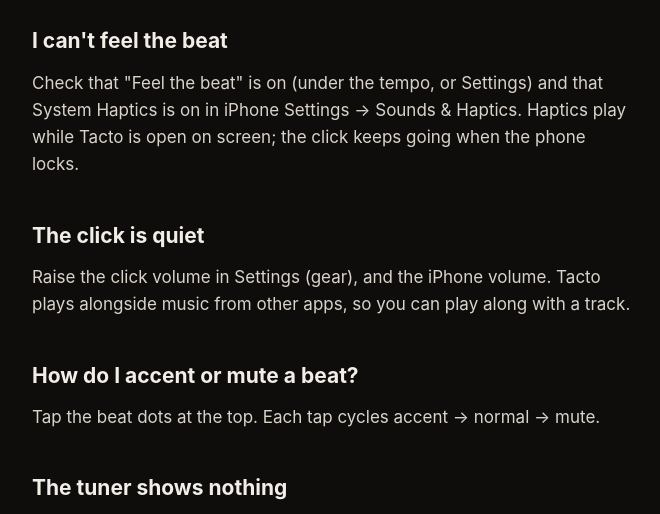
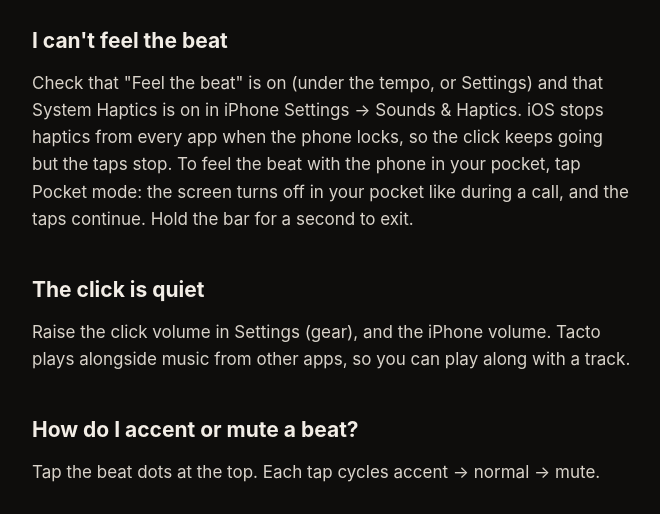
Before and after one commit to zhuhuihuihui/tacto-site, a plain HTML site: page support.html in a window 1280 px wide. Shown: the part 215-729 px from the top of the page, without its empty margins (308-968 px from the left). Drawn offline with Linux system fonts and the light colour scheme.

Commit message:
Support: explain haptics when locked and Pocket mode

```diff
--- a/support.html
+++ b/support.html
@@ -1,7 +1,7 @@
 <!doctype html><html lang="en"><head><meta charset="utf-8"><meta name="viewport" content="width=device-width,initial-scale=1"><title>Tacto — Support</title><link rel="stylesheet" href="style.css"></head><body><main>
 <nav><a href="./">Tacto</a><a href="support">Support</a><a href="privacy">Privacy</a></nav>
 <p class="k">Support</p><h1>Help</h1>
-<h2>I can't feel the beat</h2><p>Check that "Feel the beat" is on (under the tempo, or Settings) and that System Haptics is on in iPhone Settings → Sounds &amp; Haptics. Haptics play while Tacto is open on screen; the click keeps going when the phone locks.</p>
+<h2>I can't feel the beat</h2><p>Check that "Feel the beat" is on (under the tempo, or Settings) and that System Haptics is on in iPhone Settings → Sounds &amp; Haptics. iOS stops haptics from every app when the phone locks, so the click keeps going but the taps stop. To feel the beat with the phone in your pocket, tap Pocket mode: the screen turns off in your pocket like during a call, and the taps continue. Hold the bar for a second to exit.</p>
 <h2>The click is quiet</h2><p>Raise the click volume in Settings (gear), and the iPhone volume. Tacto plays alongside music from other apps, so you can play along with a track.</p>
 <h2>How do I accent or mute a beat?</h2><p>Tap the beat dots at the top. Each tap cycles accent → normal → mute.</p>
 <h2>The tuner shows nothing</h2><p>Allow microphone access in iPhone Settings → Tacto. Play one note at a time, close to the phone.</p>
```
